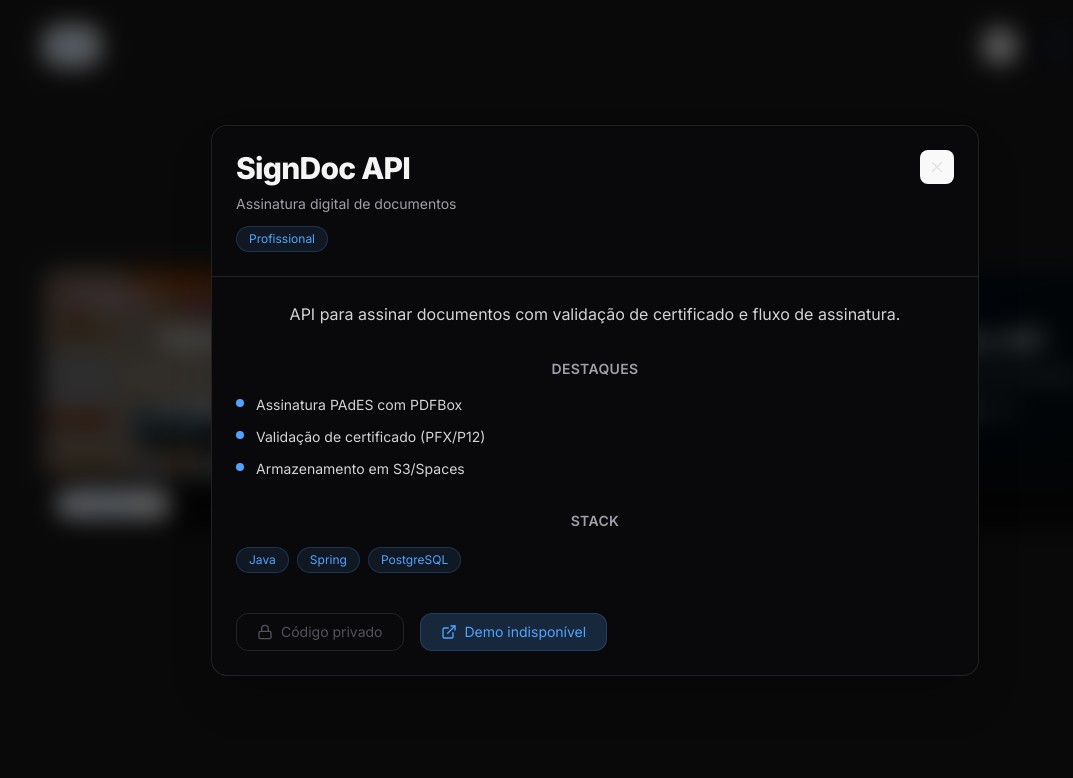
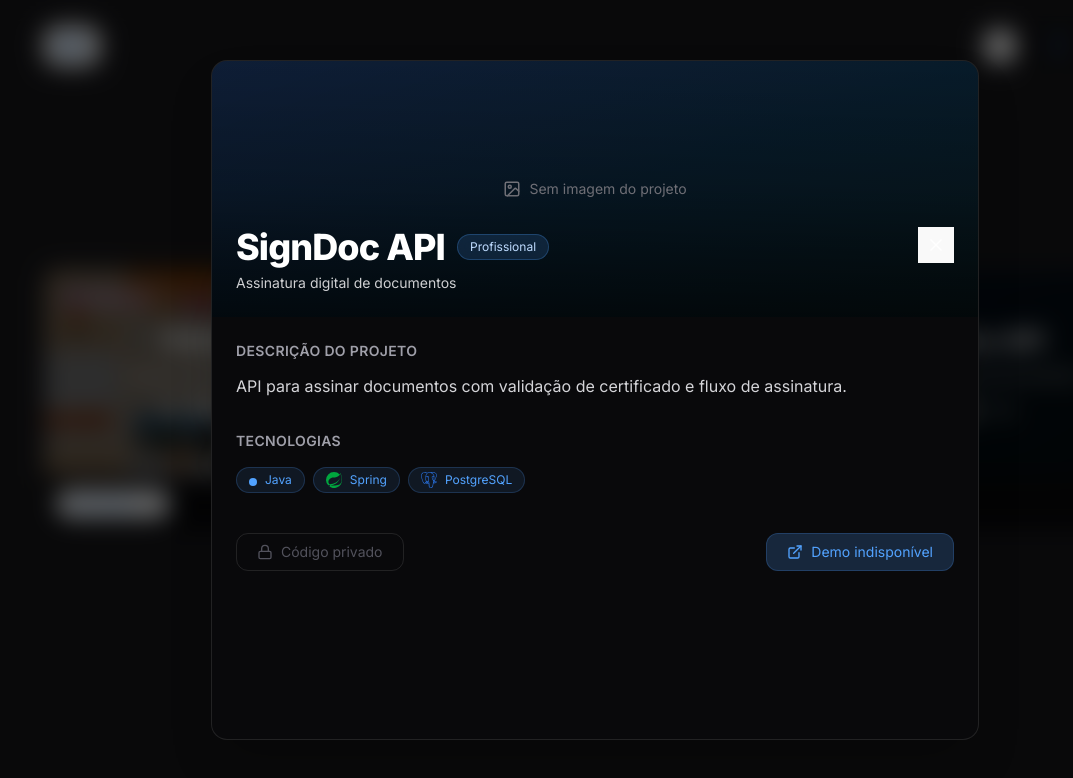
Before and after one commit to MarcosCondeJr/my-portfolio, a React (Vite) app: page / in a window 1280 px wide. Both pictures are taken after a click on the element 1016 px from the left and 2876 px from the top of the page. Shown: the part 2476-3254 px from the top of the page, without its empty margins (45-1118 px from the left). Built offline with nearby package versions, Linux system fonts and the light colour scheme.

Commit message:
refactor: reajustes no layout do modal de visualização do projeto

```diff
--- a/src/components/ui/ProjectCard.jsx
+++ b/src/components/ui/ProjectCard.jsx
@@ -22,7 +22,8 @@ const techIcons = {
   Laravel: <SiLaravel className="text-white"  />,
   PHP: <SiPhp className="text-white"  />,
   MongoDB: <SiMongodb className="text-white"   />,
-  NestJs: <SiNestjs className="text-white"  />
+  NestJs: <SiNestjs className="text-white"  />,
+  "React Native": <SiReact className="text-white" />,
 };
 
 export default function ProjectCard({ project, onOpen }) {
--- a/src/components/ui/ProjectModal.jsx
+++ b/src/components/ui/ProjectModal.jsx
@@ -1,5 +1,6 @@
 import { useEffect } from "react";
-import { X, ExternalLink, Github, Lock } from "lucide-react";
+import { X, ExternalLink, Github, Lock, ImageIcon, Linkedin } from "lucide-react";
+import { SiLaravel, SiMongodb, SiNestjs, SiNextdotjs, SiNodedotjs, SiPhp, SiPostgresql, SiReact, SiSpring, SiSpringboot, SiTailwindcss } from "react-icons/si";
 
 export default function ProjectModal({ project, open, onClose }) {
   useEffect(() => {
@@ -15,6 +16,22 @@ export default function ProjectModal({ project, open, onClose }) {
   const githubEnabled = project.links?.githubEnabled ?? !!project.links?.github;
   const demoEnabled = project.links?.demoEnabled ?? !!project.links?.demo;
 
+  const techIcons = {
+    React: <SiReact className="text-sky-400" />,
+    "Node.js": <SiNodedotjs className="text-green-500" />,
+    PostgreSQL: <SiPostgresql className="text-blue-500" />,
+    Tailwind: <SiTailwindcss className="text-cyan-400" />,
+    "Spring": <SiSpring className="text-green-600" />,
+    "React Native": <SiReact className="text-sky-400" />,
+    "Spring Boot": <SiSpringboot className="text-green-600" />,
+    Laravel: <SiLaravel className="text-red-500" />,
+    PHP: <SiPhp className="text-indigo-400" />,
+    MongoDB: <SiMongodb className="text-green-500" />,
+    NestJS: <SiNestjs className="text-red-500" />,
+    Next: <SiNextdotjs className="text-zinc-200" />,
+    NestJs: <SiNestjs className="text-red-500" />,
+  };
+
   return (
     <div className="fixed inset-0 z-[999] flex items-center justify-center">
       {/* backdrop */}
@@ -24,81 +41,157 @@ export default function ProjectModal({ project, open, onClose }) {
       />
 
       {/* panel */}
-      <div className="relative w-[95%] max-w-3xl max-h-[85vh] overflow-hidden rounded-2xl border border-white/10 bg-white dark:bg-zinc-950 shadow-2xl">
+      <div className="relative w-[95%] max-w-3xl h-[85vh] overflow-hidden rounded-2xl border border-white/10 bg-white dark:bg-zinc-950 shadow-2xl flex flex-col">
+
 
         {/* HEADER */}
-        <div className="sticky top-0 bg-white dark:bg-zinc-950 p-6 border-b border-black/10 dark:border-white/10 flex justify-between items-start">
+        <div className="relative h-52 sm:h-64 shrink-0">
+          {project.image ? (
+            <img
+              src={project.image}
+              alt={project.title}
+              className="h-full w-full object-cover"
+              loading="lazy"
+            />
+          ) : (
+            <div className="h-full w-full bg-gradient-to-br from-blue-500/20 to-cyan-500/10 flex items-center justify-center">
+              <div className="flex items-center gap-2 text-zinc-500 dark:text-zinc-400 text-sm">
+                <ImageIcon size={18} />
+                Sem imagem do projeto
+              </div>
+            </div>
+          )}
 
-        <div className="flex flex-col items-start">
-          <h3 className="text-3xl font-extrabold tracking-tight text-zinc-900 dark:text-zinc-100">
+          <div className="absolute inset-0 bg-gradient-to-t from-black/70 via-black/30 to-black/10" />
+
+          <div className="absolute inset-x-0 bottom-0 p-6">
+            <div className="flex items-start justify-between gap-4">
+              <div className="flex flex-col items-start gap-1.5">
+                <div className="flex flex-wrap items-center gap-3">
+                  <h3 className="text-2xl sm:text-4xl font-extrabold tracking-tight text-white">
                     {project.title}
                   </h3>
-
-          <p className="mt-2 text-sm text-zinc-500 dark:text-zinc-400">
-            {project.subtitle}
-          </p>
-
-          <span className="mt-3 inline-flex items-center px-3 py-1 text-xs rounded-full bg-blue-400/10 text-blue-400 border border-blue-400/20">
+                  <span className="px-3 py-1 text-xs rounded-full bg-blue-400/15 text-blue-200 border border-blue-400/25 backdrop-blur">
                     {project.type === "profissional" ? "Profissional" : "Pessoal"}
                   </span>
                 </div>
 
+                <p className="text-sm text-zinc-200/90">
+                  {project.subtitle}
+                </p>
+              </div>
+
               <button
+                type="button"
                 onClick={onClose}
-          className="p-2 rounded-lg hover:bg-black/5 dark:hover:bg-white/10 transition"
+                className="p-2 text-white"
+                aria-label="Fechar"
               >
-          <X size={18} />
+                <X size={20} />
               </button>
             </div>
+          </div>
+        </div>
+
+        {/* BODY */}
+        <div className="p-6 flex-1 overflow-y-auto text-left [scrollbar-width:thin]">
 
 
-        {/* BODY */}
-        <div className="p-6 overflow-y-auto max-h-[65vh]">
 
-          {/* Descrição */}
-          <p className="text-base text-zinc-700 dark:text-zinc-300 leading-relaxed">
+          {/* DESCRIÇÃO */}
+          <div>
+            <h4 className="text-sm font-semibold uppercase tracking-wide text-zinc-500 dark:text-zinc-400">
+              Descrição do projeto
+            </h4>
+            <p className="mt-3 text-sm sm:text-base text-zinc-700 dark:text-zinc-300 leading-relaxed">
               {project.description}
             </p>
+          </div>
 
-          {/* Destaques */}
+          {/* STACK */}
           <div className="mt-8">
             <h4 className="text-sm font-semibold uppercase tracking-wide text-zinc-500 dark:text-zinc-400">
-              Destaques
-            </h4>
-
-            <ul className="mt-4 space-y-3">
-              {project.highlights?.map((h) => (
-                <li
-                  key={h}
-                  className="flex items-start gap-3 text-sm text-zinc-700 dark:text-zinc-300"
-                >
-                  <span className="mt-1 h-2 w-2 rounded-full bg-blue-400 shrink-0" />
-                  {h}
-                </li>
-              ))}
-            </ul>
-          </div>
-
-          {/* Stack */}
-          <div className="mt-8">
-            <h4 className="text-sm font-semibold uppercase tracking-wide text-zinc-500 dark:text-zinc-400">
-              Stack
+              Tecnologias
             </h4>
 
             <div className="mt-4 flex flex-wrap gap-2">
               {project.stack.map((tech) => (
                 <span
                   key={tech}
-                  className="px-3 py-1 text-xs rounded-full bg-blue-400/10 text-blue-400 border border-blue-400/20"
+                  className="
+                    inline-flex items-center gap-2
+                    px-3 py-1 text-xs rounded-full
+                    bg-blue-400/10 text-blue-400 border border-blue-400/20
+                  "
+                  title={tech}
                 >
+                  <span className="text-base leading-none">
+                    {techIcons[tech] ?? <span className="h-2 w-2 rounded-full bg-blue-400 inline-block" />}
+                  </span>
                   {tech}
                 </span>
               ))}
             </div>
           </div>
 
-          {/* Links */}
-          <div className="mt-10 flex flex-wrap gap-4">
+          {project.team && project.team.length > 0 && (
+            <div className="mt-10">
+              <h4 className="text-sm font-semibold uppercase tracking-wide text-zinc-500 dark:text-zinc-400">
+                Equipe
+              </h4>
+
+              <div className="mt-4 space-y-4">
+                {project.team.map((member) => (
+                  <div
+                    key={member.name}
+                    className="
+                      flex items-center justify-between
+                      p-4 rounded-xl
+                      border border-black/10 dark:border-white/10
+                      bg-white/5 dark:bg-white/5
+                    "
+              >
+                <div>
+                  <p className="text-sm font-medium text-zinc-900 dark:text-zinc-100">
+                    {member.name}
+                  </p>
+                  {member.role && (
+                    <p className="text-xs text-zinc-500 dark:text-zinc-400">
+                      {member.role}
+                    </p>
+                  )}
+                </div>
+
+                <div className="flex items-center gap-3">
+                  {member.github && (
+                    <a
+                      href={member.github}
+                      target="_blank"
+                      rel="noreferrer"
+                      className="text-blue-400 hover:opacity-80 transition"
+                    >
+                      <Github size={18} />
+                    </a>
+                  )}
+                  {member.linkedin && (
+                  <a
+                    href={member.linkedin}
+                    target="_blank"
+                    rel="noreferrer"
+                    className="text-blue-400 hover:opacity-80 transition"
+                  >
+                    <Linkedin size={18} />
+                  </a>
+                  )}
+                </div>
+                </div>
+                ))}
+              </div>
+            </div>
+          )}
+
+          {/* LINKS */}
+          <div className="mt-10 flex flex-col sm:flex-row sm:justify-between gap-3 sm:gap-4">
             {githubEnabled ? (
               <a
                 href={project.links.github}
```
Lines whose indentation alone changed are shown as unchanged.
